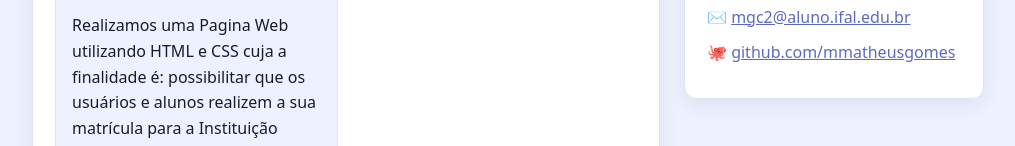
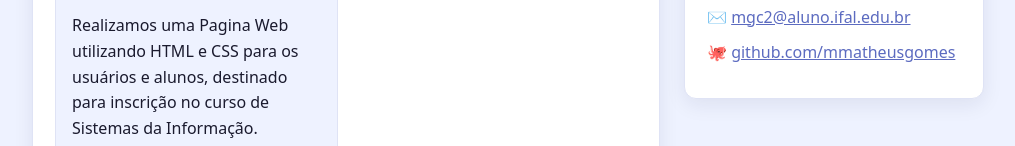
Before and after one commit to mmatheusgomes/mmatheusgomes.github.io, a plain HTML site: page index.html in a window 1280 px wide. Shown: the part 654-800 px from the top of the page, without its empty margins (132-1147 px from the left). Drawn offline with Linux system fonts and the light colour scheme.

Commit message:
Update index.html

```diff
--- a/index.html
+++ b/index.html
@@ -53,7 +53,7 @@
         <div class="projetos">
           <article class="projeto">
             <h3>Projeto 1 - Página Web em Dupla - 02/06/26 </h3>
-               <p>Realizamos uma Pagina Web utilizando HTML e CSS cuja a finalidade é: possibilitar que os usuários e alunos realizem a sua matrícula para a Instituição Educacional</p>
+               <p>Realizamos uma Pagina Web utilizando HTML e CSS para os usuários e alunos, destinado para inscrição no curso de Sistemas da Informação.</p>
             <td><a href="text atividade-css01-sala/index.html">Acessar</td>
           </article>
           <article class="projeto">
```
